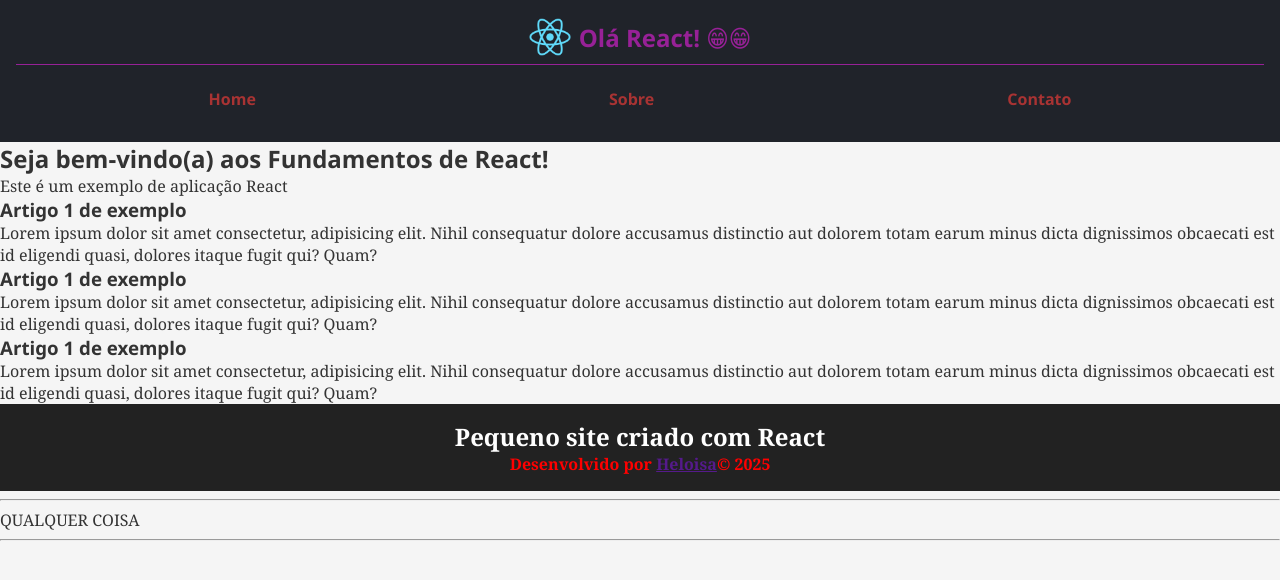
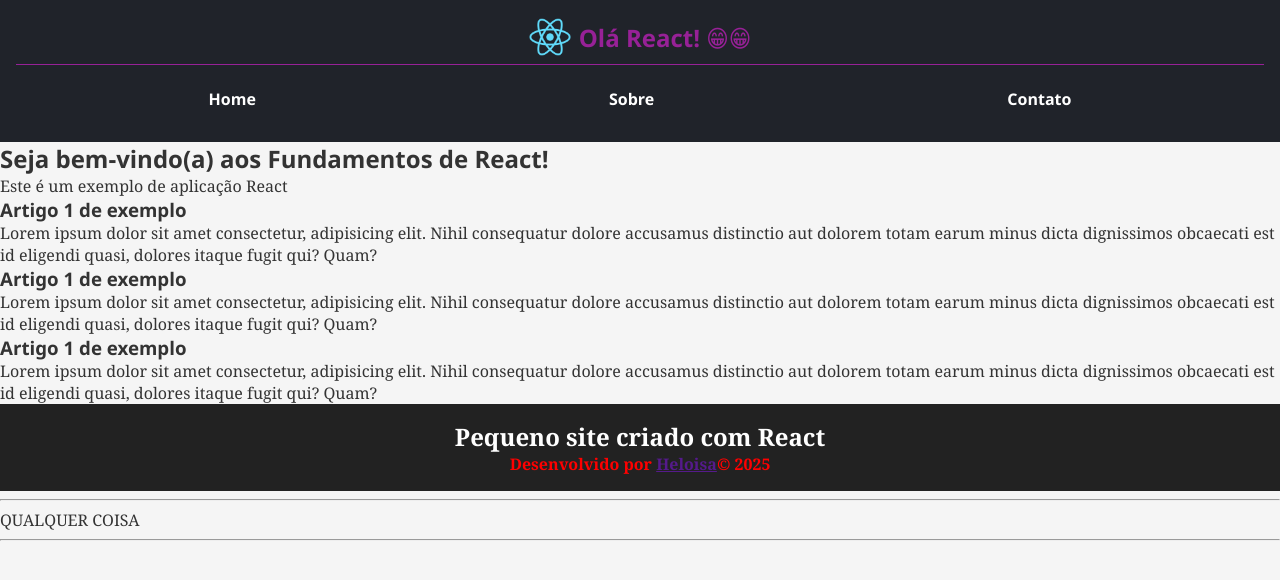
Before and after one commit to heloisa0804/react-fundamentos, a React (Vite) app: page / in a window 1280 px wide. Shown: the top 580 px of the page. Built offline with nearby package versions, Linux system fonts and the light colour scheme.

Commit message:
tira cor do cabeçalho

```diff
--- a/src/components/Cabecalho.module.css
+++ b/src/components/Cabecalho.module.css
@@ -9,7 +9,6 @@ Isso, vai te obrigar a usar a classe através de sintaxe de array com colchetes
   padding: 1rem;
 
   a {
-    color: rgb(168, 51, 51);
     text-decoration: none;
   }
 
--- a/src/components/Menu.module.css
+++ b/src/components/Menu.module.css
@@ -12,12 +12,12 @@
   color: white;
   text-decoration: none;
   font-weight: bold;
-  transition: color 0.3s ease;
 }
 
 .link:hover {
   color: #b700ff;
   font-size: 20px;
+  font-weight: bold;
 }
 
 .link:focus {
```
